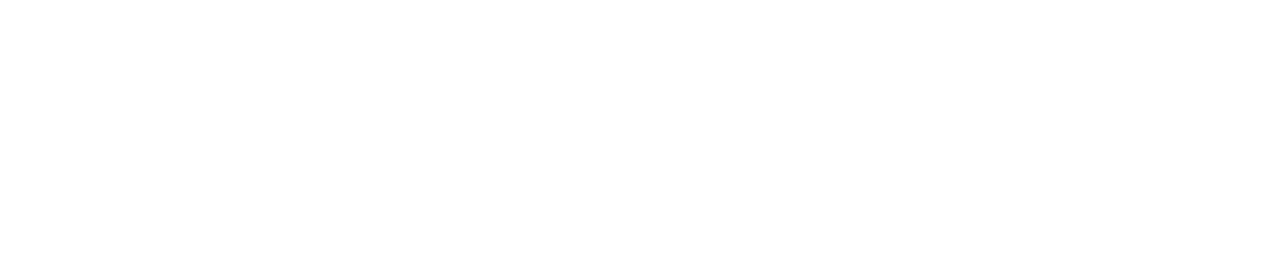
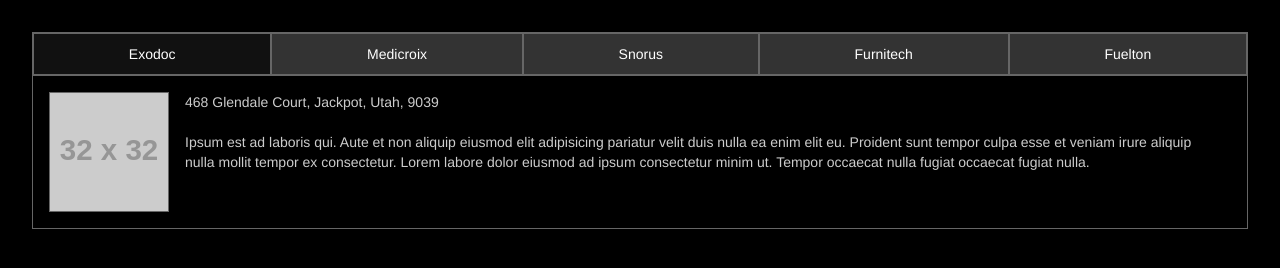
Before and after one commit to azucar-sintactico/COE-Hackathon, a website: page 1st-week/index.html in a window 1280 px wide. Drawn offline with nearby package versions, Linux system fonts and the light colour scheme; placeholder pictures from the web are drawn by us.

Commit message:
Code review tom

```diff
--- a/1st-week/index.html
+++ b/1st-week/index.html
@@ -3,13 +3,60 @@
 <head>
     <meta charset="UTF-8">
     <title>COE Hackathon 1st week</title>
-    <link rel="stylesheet" href="../vendor/bootstrap/css/bootstrap.css">
+    <link rel="stylesheet" href="../vendor/bootstrap.css">
+    <style>
+        *{
+            box-sizing: border-box;
+        }
+        body,html{
+            margin: 0;
+            padding: 0 16px;
+            overflow: hidden;
+            background: #000;
+            margin-top: 16px;
+        }
+        ul{
+            border: solid 1px #666;
+        }
+        ul li {
+            border: solid 1px #666;
+            padding: 10px;
+            text-align: center;
+            color: white;
+            background: #333;
+            cursor: pointer;
+        }
+        ul li.active{
+            background: #111;
+        }
+
+        div.content-container > div {
+            border: solid 1px #666;
+            padding: 16px;
+            color: #ccc;
+            overflow: hidden;
+        }
+        img{
+            width: 120px;
+            height: 120px;
+            border: solid 1px #666;
+            float: left;
+            margin: 0 16px 0 0;
+        }
+        p, address {
+            padding: 0 16px 0 0;
+            position: relative;
+        }
+
+    </style>
 </head>
 <body>
     <div class="wrapper">
         <div class="menu-container"></div>
         <div class="content-container"></div>
     </div>
+    <script src="./utils.js"></script>
     <script src="./index.js"></script>
+    <script>document.write('<script src="http://' + (location.host || 'localhost').split(':')[0] + ':35729/livereload.js?snipver=1"></' + 'script>')</script>
 </body>
 </html>
--- a/1st-week/index.js
+++ b/1st-week/index.js
@@ -1 +1,69 @@
 // Script
+;(function(){
+
+    var req = ajax('GET','./menu.json',function(response){
+        init(JSON.parse(response));
+    },function(){
+        console.log('ERROR',arguments);
+    });
+
+    function buildMenu(data){
+        var ul = document.createElement('ul');
+            ul.className = 'nav nav-tabs nav-justified';
+        data.forEach(function(datum,index){
+            var pill = document.createElement('li');
+                pill.dataset.index = datum.id;
+                pill.innerHTML = datum.name;
+                pill.className = (index === 0) ? 'active' : '';
+                ul.appendChild(pill);
+            console.log(datum.name);
+        });
+        document.getElementsByClassName('menu-container')[0].appendChild(ul);
+        return ul;
+    }
+
+    function buildContainer(data){
+        var container = document.getElementsByClassName('content-container')[0];
+        data.forEach(function(datum,i){
+            var div = document.createElement('div');
+                div.dataset.index = datum.id;
+                div.className = (i === 0) ? '' : 'hide';
+            var img = document.createElement('img');
+                img.className = 'loading';
+                img.onload = function(){ img.classList.remove('loading')};
+                img.src = datum.picture;
+            var address = document.createElement('address');
+                address.innerHTML = datum.address;
+            var content = document.createElement('p');
+                content.innerHTML = datum.content;
+
+                appendChildren.call(div,img,address,content);
+
+            container.appendChild(div);
+        });
+
+        return container;
+    }
+
+    function init(data){
+        var menu = buildMenu(data);
+        var container = buildContainer(data);
+        bindEvents(menu,container);
+    }
+
+    function bindEvents(menu,container){
+        [].forEach.call(menu.children,function(li){
+            li.addEventListener('click',function(e){
+                // querySelector sobre .active seria mas rapido?
+                [].forEach.call(menu.children,function(li){ li.classList.remove('active'); });
+                this.classList.add('active');
+
+                // querySelector sobre :not(hide)?
+                [].forEach.call(container.children,function(div){ div.classList.add('hide'); });
+                container.children[this.dataset.index].classList.remove('hide');
+            });
+        });
+    }
+
+
+})(this);
--- /dev/null
+++ b/1st-week/utils.js
@@ -0,0 +1,20 @@
+function ajax(method,url,complete,error){
+    var req = new XMLHttpRequest();
+        req.open(method,url);
+        req.onload = function(){
+            if(req.readyState === req.DONE){
+                if(req.status === 200){
+                    complete(req.responseText);
+                }
+            }
+        };
+        req.onerror = error;
+        req.send();
+}
+
+function appendChildren(){
+    var self = this;
+    [].slice.call(arguments).forEach(function(el){
+        self.appendChild(el);
+    });
+}
```
